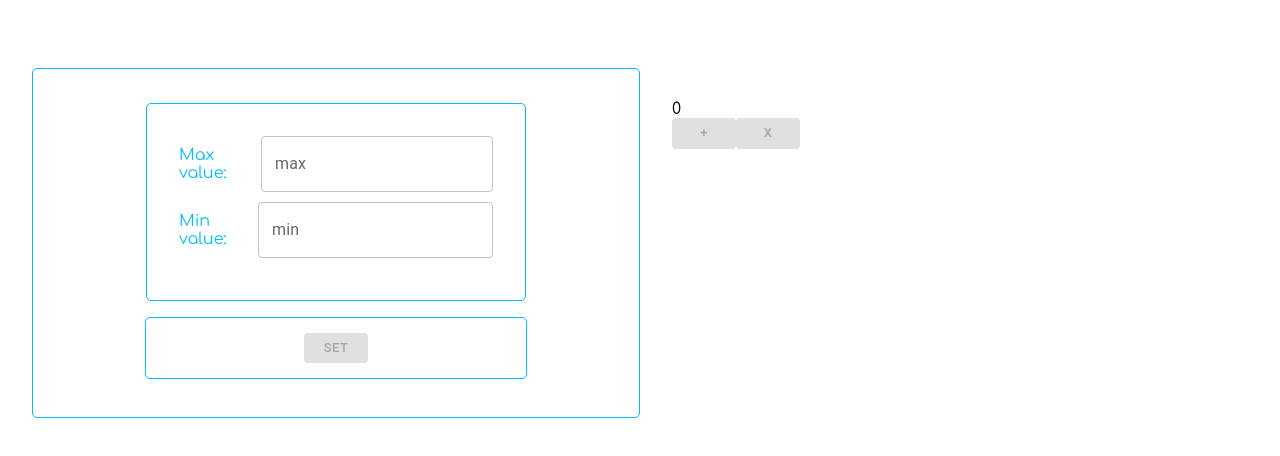
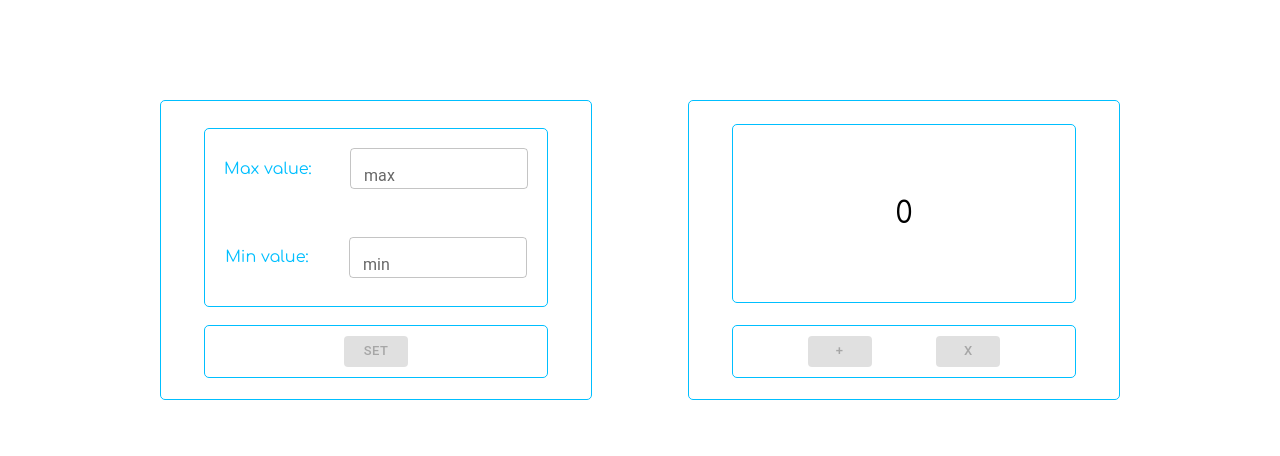
Before and after one commit to exleonardo/CounterWithRedux, a React (Create React App) app: page / in a window 1280 px wide. Shown: the top 456 px of the page. Built offline with nearby package versions, Linux system fonts and the light colour scheme.

Commit message:
add style and actionCreator

```diff
--- a/src/App.css
+++ b/src/App.css
@@ -1,3 +1,7 @@
 .App {
     margin-top: 100px;
 }
+
+* {
+
+}
--- /dev/null
+++ b/src/component/counter/Counter.module.css
@@ -0,0 +1,4 @@
+.container {
+    justify-content: space-evenly;
+    min-height: 300px;
+}
--- a/src/component/counter/Counter.tsx
+++ b/src/component/counter/Counter.tsx
@@ -4,13 +4,14 @@ import Grid from '@mui/material/Unstable_Grid2';
 import {Container} from '@mui/material';
 import Setting from './setting/Setting';
 import Display from "./display/Display";
+import s from './Counter.module.css'
 
 
 const Counter = () => {
 
     return (
         <Container maxWidth="lg">
-            <Grid container spacing={8} columns={16}>
+            <Grid container columns={16} className={s.container}>
                 <Setting/>
                 <Display/>
             </Grid>
--- a/src/component/counter/display/Display.tsx
+++ b/src/component/counter/display/Display.tsx
@@ -5,6 +5,7 @@ import Button from "@mui/material/Button";
 import {useDispatch , useSelector} from "react-redux";
 import {AppRootStateType , DisplayType , SettingType} from "../../store/store";
 import {incrementValueAC , resetValueAC} from "../../reducers/displayReducer";
+import s from "./Setting.module.css"
 
 const Display = () => {
     const display = useSelector<AppRootStateType , DisplayType> ( (state) => state.display[0] )
@@ -17,14 +18,16 @@ const Display = () => {
         dispatch ( resetValueAC ( setting.inputMinValue ) )
     }
     return (
-        <Grid xs={8}>
+        <Grid xs={6} className={s.display}>
             {display.errorMessage ?
-                <Alert severity="error">{display.errorMessage}</Alert> :
-                <div>{display.minValue}</div>}
-            <Button variant="contained" size='small' disabled={display.buttonIncrementError}
-                    onClick={incrementButton}>+</Button>
-            <Button variant="contained" size='small' disabled={display.buttonIncrementError}
-                    onClick={resetButton}>x</Button>
+                <Alert severity="error" className={s.errorMessage}>{display.errorMessage}</Alert> :
+                <div className={s.errorMessage}>{display.minValue}</div>}
+            <div className={s.button}>
+                <Button variant="contained" size='small' disabled={display.buttonIncrementError}
+                        onClick={incrementButton}>+</Button>
+                <Button variant="contained" size='small' disabled={display.buttonIncrementError}
+                        onClick={resetButton}>x</Button>
+            </div>
         </Grid>
     );
 };
--- /dev/null
+++ b/src/component/counter/display/Setting.module.css
@@ -0,0 +1,34 @@
+.button {
+    display: flex;
+    justify-content: space-evenly;
+    border: 1px solid deepskyblue;
+    border-radius: 5px;
+    padding: 10px;
+    width: 80%;
+    margin: 5% auto;
+
+}
+
+
+.display {
+    padding: 20px;
+    border: 1px solid deepskyblue;
+    border-radius: 5px;
+    display: flex;
+    flex-direction: column;
+    justify-content: flex-end;
+}
+
+.errorMessage {
+    text-align: center;
+    display: flex;
+    justify-content: center;
+    align-items: center;
+    font-size: 30px;
+    border: 1px solid deepskyblue;
+    border-radius: 5px;
+    height: 60%;
+    width: 80%;
+    margin: 0 auto;
+
+}
--- a/src/component/counter/setting/Setting.module.css
+++ b/src/component/counter/setting/Setting.module.css
@@ -1,39 +1,46 @@
 .value {
     display: flex;
-    justify-content: space-between;
+    justify-content: space-around;
+    width: 100%;
     align-items: center;
-    width: 100%;
     color: deepskyblue;
     margin-bottom: 10px;
+
 }
 
 .set {
     display: flex;
     justify-content: center;
     border: 1px solid deepskyblue;
-    width: 350px;
     border-radius: 5px;
-    padding: 15px;
-    margin: 0 auto;
-    margin-top: 20px;
+    padding: 10px;
+    width: 80%;
+    margin: 5% auto;
 }
 
 .setting {
-    height: 350px;
     display: flex;
     flex-direction: column;
+    justify-content: flex-end;
     align-items: center;
-    justify-content: center;
     border: 1px solid deepskyblue;
-    padding: 10px;
     border-radius: 5px;
-    width: 450px;
+
 }
 
 .containerValue {
-
+    height: 60%;
+    width: 80%;
     border-radius: 5px;
     border: 1px solid deepskyblue;
-    width: 380px;
 
 }
+
+.container {
+
+}
+
+.inputs input {
+    width: 150px;
+    height: 0.5em;
+}
--- a/src/component/counter/setting/Setting.tsx
+++ b/src/component/counter/setting/Setting.tsx
@@ -14,38 +14,46 @@ const Setting = () => {
     const inputMinValueHandler = (e: ChangeEvent<HTMLInputElement | HTMLTextAreaElement>) => {
         dispatch ( getMinValueAC ( e.currentTarget.value ) )
         dispatch ( errorMessageAC ( "Enter values and press set" ) )
-
     }
     const inputMaxValueHandler = (e: ChangeEvent<HTMLInputElement | HTMLTextAreaElement>) => {
         dispatch ( getMaxValueAC ( e.currentTarget.value ) )
         dispatch ( errorMessageAC ( "Enter values and press set" ) )
-        dispatch ( unlockSetAC () )
+        dispatch ( unlockSetAC ( false ) )
+
     }
     const saveInputvalue = () => {
         dispatch ( saveValueAC ( setting.inputMinValue , setting.inputMaxValue ) )
         dispatch ( errorMessageAC ( "" ) )
         dispatch ( buttonsDisabledAC () )
+        dispatch ( unlockSetAC ( true ) )
     }
     return (
-        <Grid xs={8} className={s.setting}>
+        <Grid xs={6} className={s.setting}>
             <Grid container spacing={1} className={s.containerValue}>
                 <div className={s.value}>
                     <div>Max value:</div>
-                    <TextField onChange={inputMaxValueHandler} value={setting.inputMaxValue} id="outlined-basic"
+                    <TextField className={s.inputs} onChange={inputMaxValueHandler} value={setting.inputMaxValue}
+                               id="outlined-basic"
                                label="max"
                                variant="outlined"
                                type="number">
-                    </TextField></div>
+                    </TextField>
+                </div>
                 <div className={s.value}>
                     <div>Min value:</div>
-                    <TextField onChange={inputMinValueHandler} value={setting.inputMinValue} id="outlined-basic"
+                    <TextField className={s.inputs} onChange={inputMinValueHandler} value={setting.inputMinValue}
+                               id="outlined-basic"
                                label="min"
                                variant="outlined"
                                type="number">
-                    </TextField></div>
+                    </TextField>
+                </div>
+
             </Grid>
-            <div className={s.set}><Button disabled={setting.error} variant="contained" size='small'
-                                           onClick={saveInputvalue}>set</Button></div>
+            <div className={s.set}>
+                <Button disabled={setting.error} variant="contained" size='small'
+                        onClick={saveInputvalue}>set</Button>
+            </div>
         </Grid>
     );
 };
--- a/src/component/reducers/displayReducer.ts
+++ b/src/component/reducers/displayReducer.ts
@@ -3,6 +3,8 @@ import {DisplayType} from "../store/store";
 const INCREMENT_VALUE = "INCREMENT-VALUE"
 const RESET_VALUE = "RESET-VALUE"
 const SAVE_VALUE = "SAVE-VALUE"
+const ERROR_MESSAGE = "ERROR-MESSAGE"
+const BUTTON_DISABLED = "BUTTONS-DISABLED"
 type ActionCreatorType =
     ReturnType<typeof incrementValueAC>
     | ReturnType<typeof resetValueAC>
@@ -14,15 +16,15 @@ const initialState: DisplayType[] = [
 ]
 export const displayReducer = (state: DisplayType[] = initialState , action: ActionCreatorType): DisplayType[] => {
     switch (action.type) {
-        case "INCREMENT-VALUE":
+        case INCREMENT_VALUE:
             return state.map ( el => el ? { ...el , minValue: el.minValue + 1 } : el )
-        case "RESET-VALUE":
+        case RESET_VALUE:
             return state.map ( (el) => el.minValue ? { ...el , minValue: +action.minValue } : el )
-        case "SAVE-VALUE":
+        case SAVE_VALUE:
             return state.map ( el => el ? { ...el , minValue: +action.minValue , maxValue: +action.maxValue } : el )
-        case "ERROR-MESSAGE":
+        case ERROR_MESSAGE:
             return state.map ( el => el ? { ...el , errorMessage: action.errorMessage } : el )
-        case "BUTTONS-DISABLED" :
+        case BUTTON_DISABLED :
             return state.map ( el => el ? { ...el , buttonIncrementError: false , buttonResetError: false } : el )
         default:
             return state
@@ -48,13 +50,13 @@ export const resetValueAC = (minValue: string) => {
 }
 export const errorMessageAC = (errorMessage: string) => {
     return {
-        type: "ERROR-MESSAGE" ,
+        type: ERROR_MESSAGE ,
         errorMessage
 
     } as const
 }
 export const buttonsDisabledAC = () => {
     return {
-        type: "BUTTONS-DISABLED" ,
+        type: BUTTON_DISABLED ,
     } as const
 }
--- a/src/component/reducers/settingReducer.ts
+++ b/src/component/reducers/settingReducer.ts
@@ -1,4 +1,8 @@
 import {SettingType} from "../store/store";
+
+const SET_MIN_VALUE = "SET-MIN-VALUE"
+const SET_MAX_VALUE = "SET-MAX-VALUE"
+const SWITCH_SET = "SWITCH-SET"
 
 const initialState: SettingType[] = [{
     inputMinValue: "" ,
@@ -10,30 +14,31 @@ const initialState: SettingType[] = [{
 type ActionType = ReturnType<typeof getMinValueAC> | ReturnType<typeof getMaxValueAC> | ReturnType<typeof unlockSetAC>
 export const settingReducer = (state: SettingType[] = initialState , action: ActionType): SettingType[] => {
     switch (action.type) {
-        case "SET-MIN-VALUE":
+        case SET_MIN_VALUE:
             return state.map ( el => el ? { ...el , inputMinValue: action.inputMinValue } : el )
-        case "SET-MAX-VALUE":
+        case SET_MAX_VALUE:
             return state.map ( el => el ? { ...el , inputMaxValue: action.inputMaxValue } : el )
-        case "UNLOCK-SET":
-            return state.map ( el => el ? { ...el , error: false } : el )
+        case SWITCH_SET:
+            return state.map ( el => el ? { ...el , error: action.error } : el )
         default:
             return state
     }
 }
 export const getMinValueAC = (inputMinValue: string) => {
     return {
-        type: "SET-MIN-VALUE" ,
+        type: SET_MIN_VALUE ,
         inputMinValue
     } as const
 }
 export const getMaxValueAC = (inputMaxValue: string) => {
     return {
-        type: "SET-MAX-VALUE" ,
+        type: SET_MAX_VALUE ,
         inputMaxValue
     } as const
 }
-export const unlockSetAC = () => {
+export const unlockSetAC = (error: boolean) => {
     return {
-        type: "UNLOCK-SET"
+        type: SWITCH_SET ,
+        error
     } as const
 }
--- a/src/index.css
+++ b/src/index.css
@@ -1,5 +1,7 @@
-:root {
-
+*,
+*::before,
+*::after {
+    box-sizing: border-box;
 }
 
 
--- a/src/index.tsx
+++ b/src/index.tsx
@@ -8,5 +8,6 @@ import {store} from "./component/store/store";
 
 ReactDOM.render (
     <Provider store={store}>
-        <App/></Provider> , document.getElementById ( 'root' )
+        <App/>
+    </Provider> , document.getElementById ( 'root' )
 );
```
